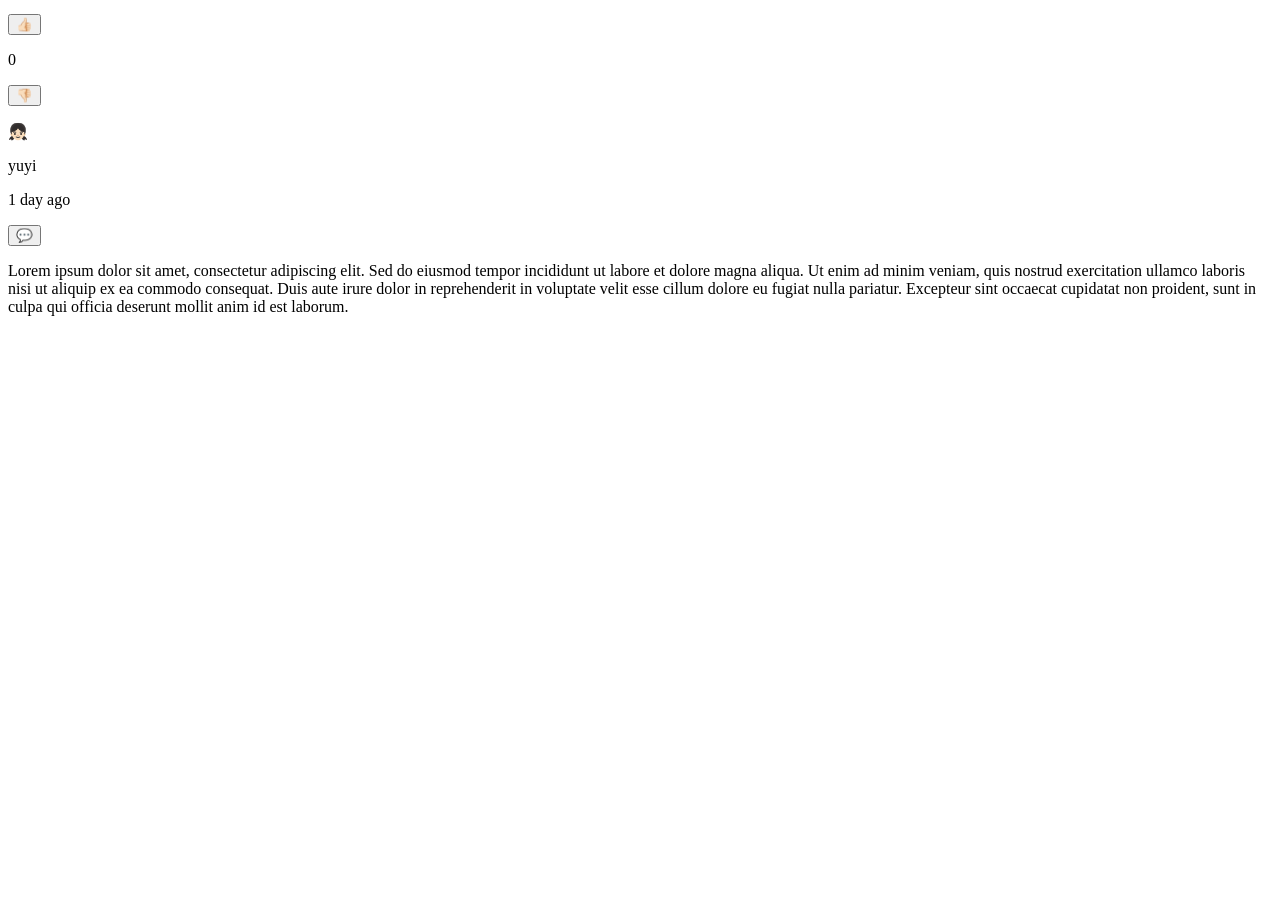
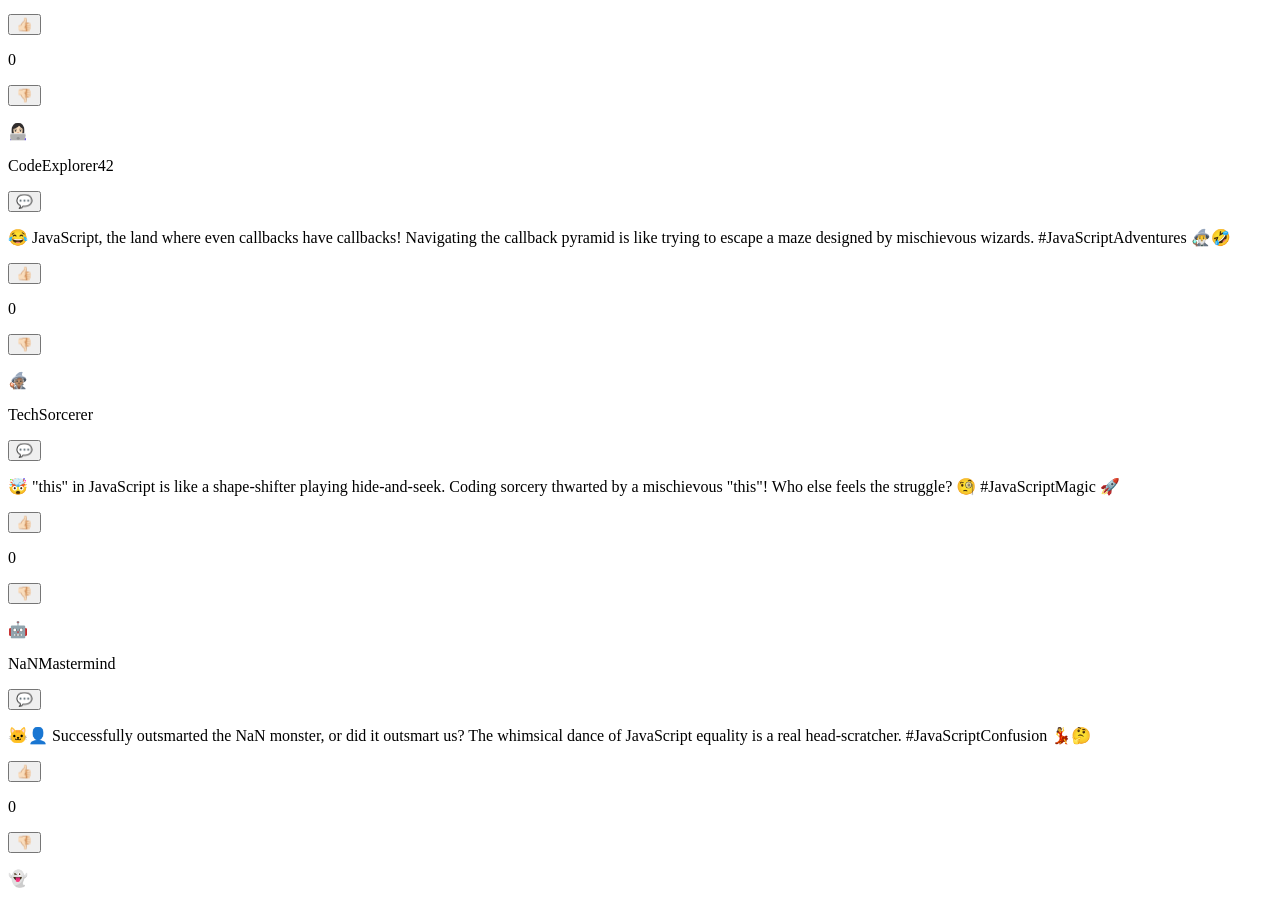
Before and after one commit to judith-sanchez/topacademy-full-stack-react-node, a React app in the folder react-context/: page / in a window 1280 px wide. Shown: the part 2143-3047 px from the top of the page. Before the commit the page ends 2475 px from the top, so only its background shows below. Built offline with nearby package versions, Linux system fonts and the light colour scheme; the HTML template or start-up script is replaced by a standard one.

Commit message:
The mock comments are rendering, but I still need to figure out how to use the usecomments functionality

```diff
--- a/react-context/src/App.tsx
+++ b/react-context/src/App.tsx
@@ -1,15 +1,16 @@
 import { useState } from 'react';
 import BlogPost from './BlogPost';
-import Comment from './Comment';
+import { CommentsProvider } from './CommentsContext';
 
 function App() {
   const [loggedUser, setLoggedUser] = useState('yuyi'); // Maybe this should be on the context
 
   return (
-    <div className="app">
-      <BlogPost />
-      <Comment />
-    </div>
+    <CommentsProvider>
+      <div className="app">
+        <BlogPost />
+      </div>
+    </CommentsProvider>
   );
 }
 
--- a/react-context/src/BlogPost.tsx
+++ b/react-context/src/BlogPost.tsx
@@ -1,9 +1,15 @@
-import React from 'react';
 import blogPosts from './blogPosts.json';
+import { useComments } from './CommentsContext'; // Make sure to import useComments
+
+import Comment from './Comment';
+import { useState } from 'react';
 
 const Blog = () => {
+  const blogComments = useComments();
+
   return (
-    <div>
+    <>
+      <div className="blog-post-container">
         {blogPosts.map((post) => (
           <div key={post.id}>
             <h1>{post.title}</h1>
@@ -16,6 +22,17 @@ const Blog = () => {
           </div>
         ))}
       </div>
+      {blogComments.map((comment) => (
+        <Comment
+          key={comment.id} // Don't forget to add a key prop
+          text={comment.text}
+          username={comment.username}
+          avatar={comment.avatar}
+          datePosted={comment.date}
+          votes={comment.votes}
+        />
+      ))}
+    </>
   );
 };
 
--- a/react-context/src/Comment.tsx
+++ b/react-context/src/Comment.tsx
@@ -1,24 +1,7 @@
-import React from 'react';
 import useComment from './useComment';
 
-export default function Comment() {
-  const { votes, addVote, subtractVote } = useComment();
-
-  const userInfo = {
-    username: 'yuyi',
-    avatar: '👧🏻',
-  };
-
-  const commentInfo = {
-    text: `Lorem ipsum dolor sit amet, consectetur adipiscing elit. Sed do
-          eiusmod tempor incididunt ut labore et dolore magna aliqua. Ut enim ad
-          minim veniam, quis nostrud exercitation ullamco laboris nisi ut
-          aliquip ex ea commodo consequat. Duis aute irure dolor in
-          reprehenderit in voluptate velit esse cillum dolore eu fugiat nulla
-          pariatur. Excepteur sint occaecat cupidatat non proident, sunt in
-          culpa qui officia deserunt mollit anim id est laborum.`,
-    datePosted: '1 day ago',
-  };
+export default function Comment({ datePosted, username, avatar, text, votes }) {
+  const { addVote, subtractVote } = useComment();
 
   return (
     <div className="comments">
@@ -29,12 +12,12 @@ export default function Comment() {
       </div>
       <div className="comment-container">
         <div>
-          <p>{userInfo.avatar}</p>
-          <p>{userInfo.username}</p>
-          <p>{commentInfo.datePosted}</p>
+          <p>{avatar}</p>
+          <p>{username}</p>
+          <p>{datePosted}</p>
           <button>💬</button>
         </div>
-        <p>{commentInfo.text}</p>
+        <p>{text}</p>
       </div>
     </div>
   );
--- /dev/null
+++ b/react-context/src/CommentsContext.tsx
@@ -0,0 +1,32 @@
+import React, { useState } from 'react';
+import mockComments from './mockComments.json';
+
+// Create an instance of the React's object context
+const CommentsContext = React.createContext();
+
+function CommentsProvider({ children }) {
+  // This object holds all the information I want the children component to have access to.
+  const [comments, setComments] = useState(mockComments);
+
+  // This context provider will hold other components on the App.js file
+  // All the components wrapped on this one will be able to access the auth object as long as the context itself is also imported
+  return (
+    <CommentsContext.Provider value={comments}>
+      {children}
+    </CommentsContext.Provider>
+  );
+}
+
+// React Hook
+// This is how the other components will be able to consume the information inside the created context
+
+function useComments() {
+  const comments = React.useContext(CommentsContext);
+  return comments;
+}
+
+// So other components can import it
+export {
+  CommentsProvider, // To wrap other compoenents
+  useComments, // To use the information inside the context
+};
--- /dev/null
+++ b/react-context/src/mockComments.json
@@ -0,0 +1,32 @@
+[
+  {
+    "username": "CodeExplorer42",
+    "avatar": "👩🏻‍💻",
+    "text": "😂 JavaScript, the land where even callbacks have callbacks! Navigating the callback pyramid is like trying to escape a maze designed by mischievous wizards. #JavaScriptAdventures 🧙‍♂️🤣",
+    "votes": 0
+  },
+  {
+    "username": "TechSorcerer",
+    "avatar": "🧙🏽",
+    "text": "🤯 \"this\" in JavaScript is like a shape-shifter playing hide-and-seek. Coding sorcery thwarted by a mischievous \"this\"! Who else feels the struggle? 🧐 #JavaScriptMagic 🚀",
+    "votes": 0
+  },
+  {
+    "username": "NaNMastermind",
+    "avatar": "🤖",
+    "text": "🐱‍👤 Successfully outsmarted the NaN monster, or did it outsmart us? The whimsical dance of JavaScript equality is a real head-scratcher. #JavaScriptConfusion 💃🤔",
+    "votes": 0
+  },
+  {
+    "username": "TemporalGhost",
+    "avatar": "👻",
+    "text": "👻 Ghostly apparitions in the Temporal Dead Zone? JavaScript, the haunted forest of undeclared variables! 👻🌲 #JavaScriptSpooks 🕰️",
+    "votes": 0
+  },
+  {
+    "username": "TimeWarpNavigator",
+    "avatar": "🚀",
+    "text": "⏳ Time travel with JavaScript arithmetic? Brace for a warp in the space-time continuum! Who knew code could be so unpredictable? 🌀🚀 #JavaScriptTimeWarp ⌛",
+    "votes": 0
+  }
+]
```
Lines whose indentation alone changed are shown as unchanged.
